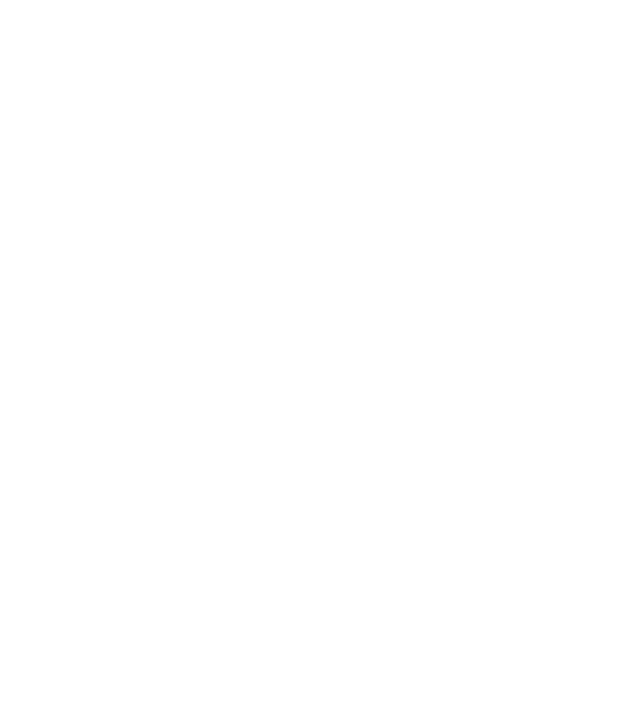
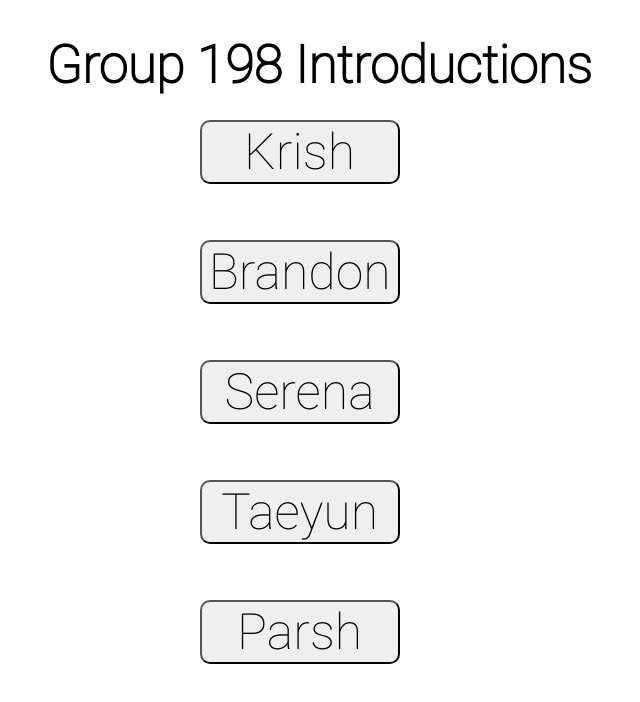
Before and after one commit to krish-vijayan/Skills-Assignment-Front-End, a React (Create React App) app: page / in a window 1280 px wide. Before the commit this address had no page. Shown: the top 702 px of the page, without its empty margins (338-978 px from the left). Built offline with nearby package versions, Linux system fonts and the light colour scheme.

Commit message:
Second Commit

```diff
--- a/src/App.js
+++ b/src/App.js
@@ -20,7 +20,7 @@
             <div className="App">
               <header className="App-header">
                 <Routes>
-                <Route exact path="/home" element={<TitlePage/>}/>
+                <Route exact path="/" element={<TitlePage/>}/>
                 <Route exact path="/krish" element={<>
                     <Texture/>
                     <Instructions/>
```
